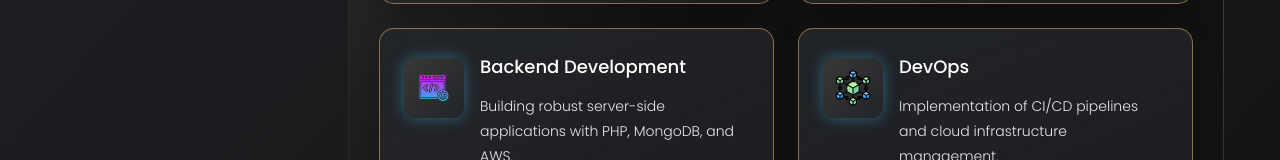
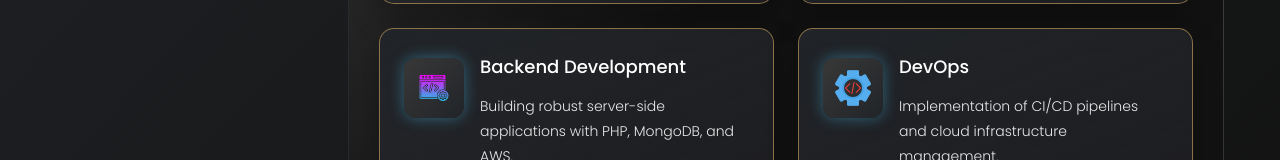
Before and after one commit to xyzarnav/portfolio, a React (Vite) app: page /about in a window 1280 px wide. Shown: the part 875-1035 px from the top of the page. Built offline with nearby package versions, Linux system fonts and the light colour scheme.

Commit message:
feat: Add images for services and projects in About and Portfolio components

```diff
--- a/src/components/About/About.jsx
+++ b/src/components/About/About.jsx
@@ -1,28 +1,32 @@
 import React from "react";
 import RotatingText from "../../blocks/TextAnimations/RotatingText/RotatingText";
+import webDevIcon from "../../assets/images/web_d.png";
+import blockchainIcon from "../../assets/images/blockchain.png";
+import backEndIcon from "../../assets/images/back_end.png";
+import devOpsIcon from "../../assets/images/devops.png";
 
 const services = [
   {
     title: "Web Development",
-		icon: "/src/assets/images/web_d.png", // Updated path
+    icon: webDevIcon,
     description:
       "Full-stack development with React, Laravel, and modern web technologies.",
   },
   {
     title: "Blockchain Development",
-		icon: "/src/assets/images/blockchain.png", // Updated path
+    icon: blockchainIcon,
     description:
       "Smart contract development and Web3 integration using Solidity and Ethereum.",
   },
   {
     title: "Backend Development",
-		icon: "/src/assets/images/back_end.png", // Updated path
+    icon: backEndIcon,
     description:
       "Building robust server-side applications with PHP, MongoDB, and AWS.",
   },
   {
     title: "DevOps",
-		icon: "/src/assets/images/blockchain.png", // Updated path
+    icon: devOpsIcon,
     description:
       "Implementation of CI/CD pipelines and cloud infrastructure management.",
   },
@@ -36,7 +40,7 @@ function About({ isMobile }) {
           <h2 className="section-title text-white inline-block text-[26px] sm:text-[36px] font-bold mb-2 flex items-center gap-2 after:content-none">
             ABOUT{" "}
             <RotatingText
-							 texts={["Myself", "My Profile", "My Work"]}
+              texts={["Myself","My Profile","My Work"]}
               mainClassName="px-2 sm:px-2 md:px-3 bg-custom-blue rounded-lg text-white font-bold overflow-hidden py-0.5 sm:py-1 md:py-2 justify-center"
               staggerFrom={"last"}
               initial={{ y: "100%" }}
--- a/src/components/Portfolio/Portfolio.jsx
+++ b/src/components/Portfolio/Portfolio.jsx
@@ -1,12 +1,15 @@
 // import { useState } from 'react';
 import { useEffect, useRef } from "react";
+import trustChainImg from "../../assets/images/portfolio/TrustChain.png";
+import arbitrageImg from "../../assets/images/portfolio/arbitage.png";
+import turfImg from "../../assets/images/portfolio/Turf.png";
 
 const projects = [
   {
     title: "TrustChain",
     category: "Blockchain",
     tech: ["Next.js", "React", "TailwindCSS", "Ethereum", "Solidity"],
-		image: "/src/assets/images/portfolio/TrustChain.png",
+    image: trustChainImg,
     live: "https://trustchain-demo.com",
     keyPoints: [
       "Transparent government bidding platform",
@@ -20,7 +23,7 @@ const projects = [
     title: "Crypto Arbitrage Bot",
     category: "Trading",
     tech: ["Python", "WebSockets", "Binance API", "TA-Lib"],
-		image: "/src/assets/images/portfolio/arbitage.png",
+    image: arbitrageImg,
     github: "https://github.com/xyzarnav/crypto-arbitrage-bot",
     keyPoints: [
       "500+ simulated trades",
@@ -34,7 +37,7 @@ const projects = [
     title: "Turf Booking System",
     category: "Web App",
     tech: ["React", "MongoDB", "TailwindCSS"],
-		image: "/src/assets/images/portfolio/Turf.png",
+    image: turfImg,
     live: "https://turf-booking-demo.com",
     github: "https://github.com/xyzarnav/test_turf",
     keyPoints: [
@@ -46,7 +49,6 @@ const projects = [
       "Full-stack turf booking platform with real-time slot reservations, payment integration, wallet, and group cost-splitting functionality.",
   },
 ];
-
 const Portfolio = (props) => {
   const latestProjectRef = useRef(null);
 
```
Also changed, not shown: src/assets/images/devops.png (added). Lines whose indentation alone changed are shown as unchanged.
